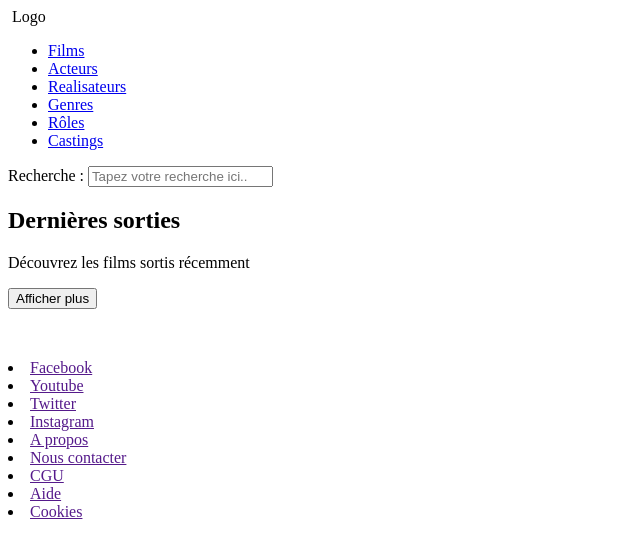
After one commit to saidtimaev/Cinema, a PHP site: template view/pageAccueil.php in a window 1280 px wide. The commit adds this page. Shown: the top 558 px of the page, without its empty margins (0-640 px from the left). Run offline with PHP 8.4, Linux system fonts and the light colour scheme; the template is opened without the code that fills it, so the values that code supplies are empty.

Commit message:
création pageAccueil,

```diff
--- /dev/null
+++ b/view/pageAccueil.php
@@ -0,0 +1,57 @@
+<?php ob_start(); ?>
+
+    <section class="dernieres-sorties">
+        <h1 class="titre-section">Dernières sorties</h1>
+        <p class="description-section">Découvrez les films sortis récemment</p>
+        <button class="b1">Afficher plus</button>
+        <div class="containerAffiches">
+            <div class="affiche">
+                <figure class="image-affiche-film">
+                    <img></img>
+                </figure>
+                <p class="titre-film"></p>
+                <p class="date-sortie-film"></p>
+                <p class="note-film"></p>
+            </div>
+        </div>
+    </section>
+    <section>
+
+    </section>
+    <section>
+
+    </section>
+    <section>
+
+    </section>
+    <section>
+
+    </section>
+
+
+
+
+
+
+
+
+
+
+
+
+
+
+
+
+
+
+
+
+
+
+
+<?php
+$titrePage = "Liste d'acteurs";
+$content = ob_get_clean();
+require "view/template.php";
+?>
--- a/view/template.php
+++ b/view/template.php
@@ -5,26 +5,48 @@
         <meta charset="UTF-8">
         <meta name="viewport" content="width=device-width, initial-scale=1.0">
         <link rel="stylesheet" href="public/css/styles.css">
-        <link href="https://cdn.jsdelivr.net/npm/bootstrap@5.0.2/dist/css/bootstrap.min.css" rel="stylesheet" integrity="sha384-EVSTQN3/azprG1Anm3QDgpJLIm9Nao0Yz1ztcQTwFspd3yD65VohhpuuCOmLASjC" crossorigin="anonymous">
         <title><?= $titrePage ?></title>
     </head>
-    <body >
+    <div id="wrapper">
+        <body >
             <header >
+                <img>
+                    Logo
+                </img>
                 <nav>
                     <ul>
-                        <li class="nav-item mx-4"><a class="nav-link " href="index.php?action=listeFilms">Liste Films</a></li>
-                        <li class="nav-item mx-4"><a class="nav-link " href="index.php?action=listeActeurs">Liste Acteurs</a></li>
-                        <li class="nav-item mx-4"><a class="nav-link" href="index.php?action=listeRealisateurs">Liste Realisateurs</a></li>
-                        <li class="nav-item mx-4"><a class="nav-link" href="index.php?action=listeGenres">Liste Genres</a></li>
-                        <li class="nav-item mx-4"><a class="nav-link" href="index.php?action=listeRoles">Liste Roles</a></li>
-                        <li class="nav-item mx-4"><a class="nav-link" href="index.php?action=listeCastings">Liste Castings</a></li>
+                        <li><a href="index.php?action=listeFilms">Films</a></li>
+                        <li><a href="index.php?action=listeActeurs">Acteurs</a></li>
+                        <li><a href="index.php?action=listeRealisateurs">Realisateurs</a></li>
+                        <li><a href="index.php?action=listeGenres">Genres</a></li>
+                        <li><a href="index.php?action=listeRoles">Rôles</a></li>
+                        <li><a href="index.php?action=listeCastings">Castings</a></li>
                     </ul>
                 </nav>
-
+                <div class="recherche">
+                    <form>
+                        <label>Recherche : </label>
+                        <input type="text" name=" " value="" placeholder="Tapez votre recherche ici..">
+                    </form>
+                </div>
             </header>
             <main>
                 <h2><?= $titreSecond ?></h2>
                 <?= $content ?>
             </main>
-    </body>
+            <footer>
+                <nav>
+                    <li><a href="">Facebook</a></li>
+                    <li><a href="">Youtube</a></li>
+                    <li><a href="">Twitter</a></li>
+                    <li><a href="">Instagram</a></li>
+                    <li><a href="">A propos</a></li>
+                    <li><a href="">Nous contacter</a></li>
+                    <li><a href="">CGU</a></li>
+                    <li><a href="">Aide</a></li>
+                    <li><a href="">Cookies</a></li>
+                </nav>
+            </footer>
+        </body>
+    </div>
 </html>
```
